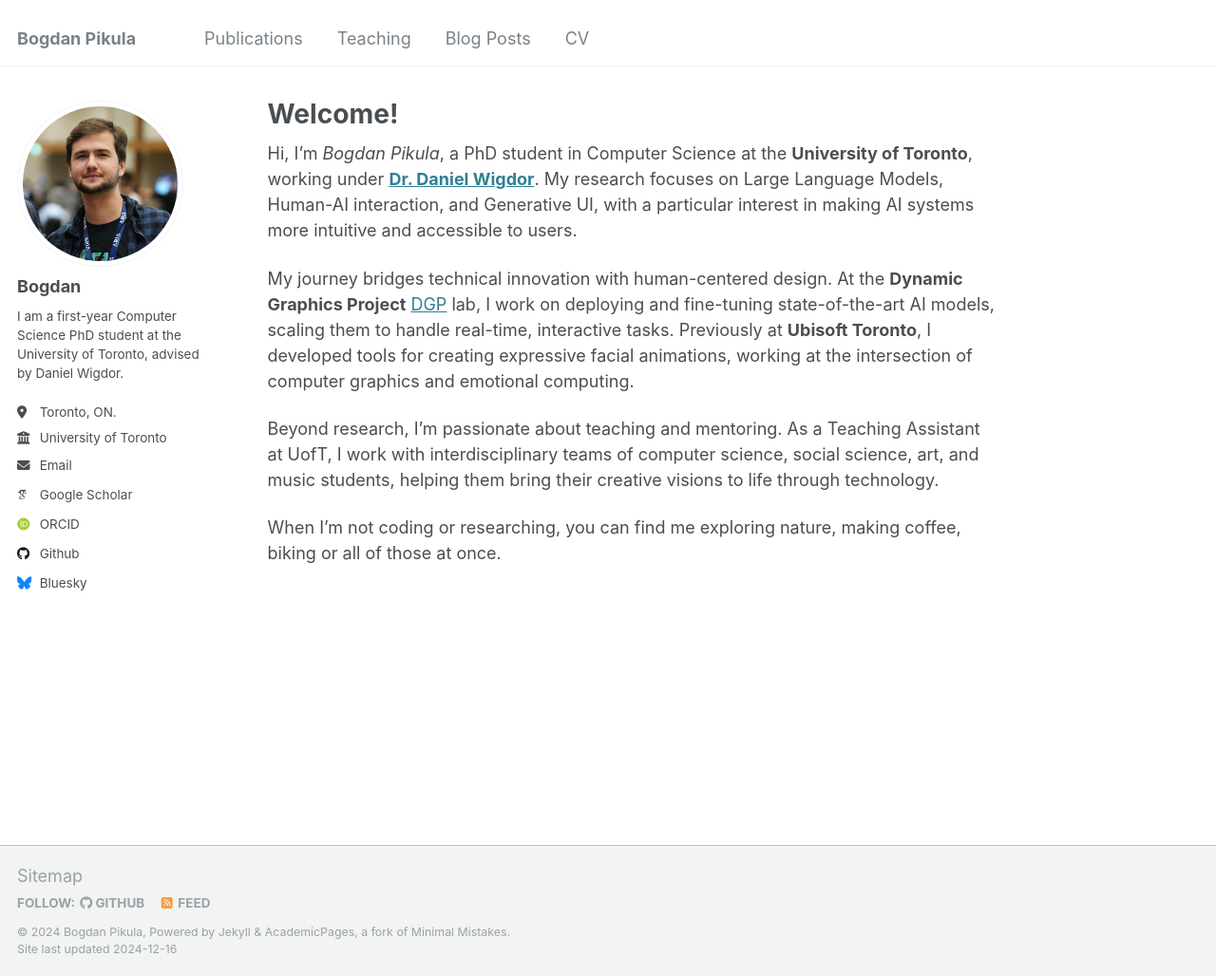
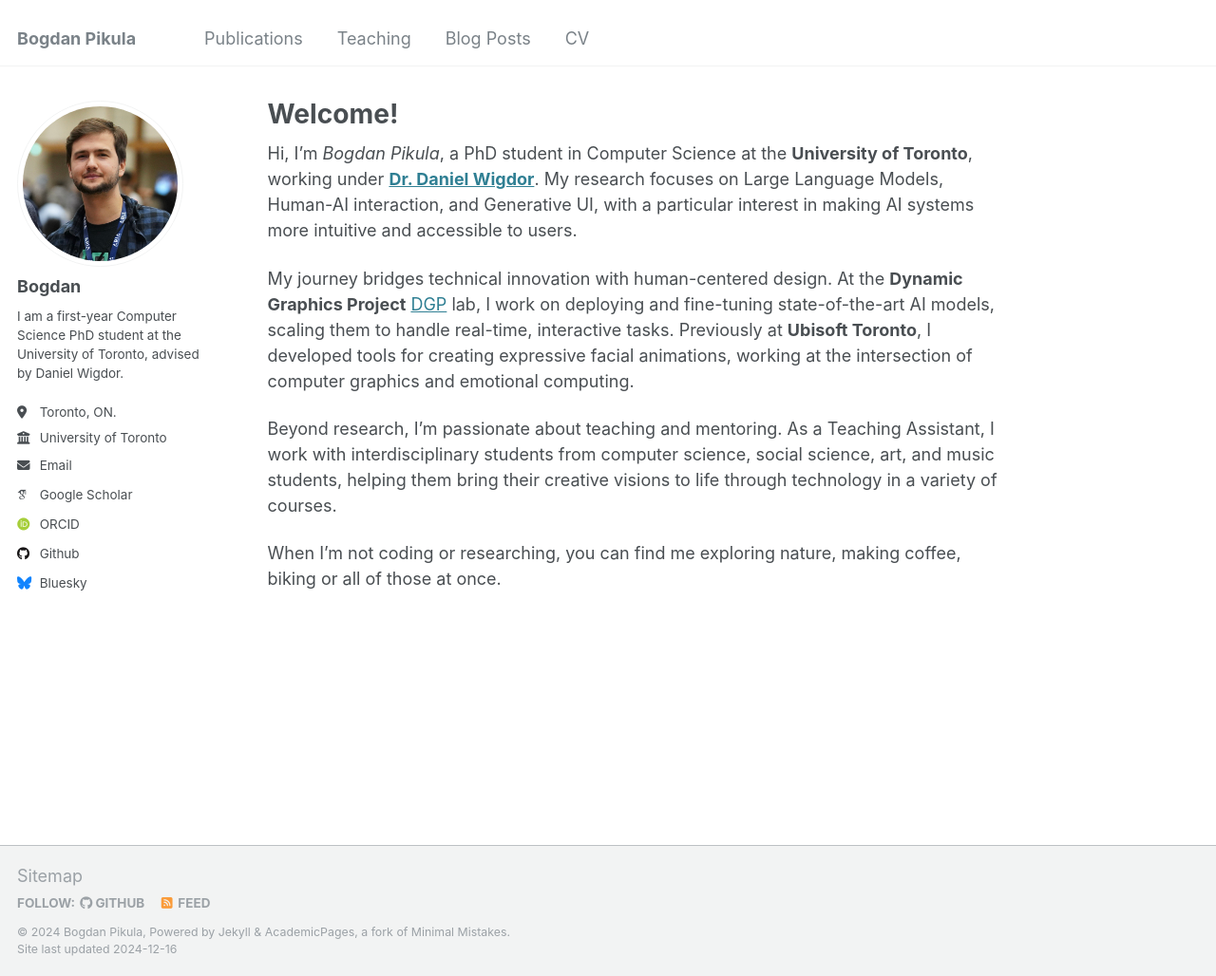
Before and after one commit to bogdan-pikula/bogdan-pikula.github.io, a Jekyll site: the page built from _pages/about.md, in a window 1280 px wide and 1028 px high. Shown: the whole window at 95% size. Built offline with Jekyll 4.4.1, drawn with Linux system fonts in a browser that asks for light colours; some web fonts are replaced.

Commit message:
minor tweak

```diff
--- a/_pages/about.md
+++ b/_pages/about.md
@@ -10,6 +10,6 @@ Hi, I'm *Bogdan Pikula*, a PhD student in Computer Science at the **University o
 
 My journey bridges technical innovation with human-centered design. At the **Dynamic Graphics Project** [DGP](https://www.dgp.toronto.edu/) lab, I work on deploying and fine-tuning state-of-the-art AI models, scaling them to handle real-time, interactive tasks. Previously at **Ubisoft Toronto**, I developed tools for creating expressive facial animations, working at the intersection of computer graphics and emotional computing.
 
-Beyond research, I'm passionate about teaching and mentoring. As a Teaching Assistant at UofT, I work with interdisciplinary teams of computer science, social science, art, and music students, helping them bring their creative visions to life through technology.
+Beyond research, I'm passionate about teaching and mentoring. As a Teaching Assistant, I work with interdisciplinary students from computer science, social science, art, and music students, helping them bring their creative visions to life through technology in a variety of courses.
 
 When I'm not coding or researching, you can find me exploring nature, making coffee, biking or all of those at once.
```
